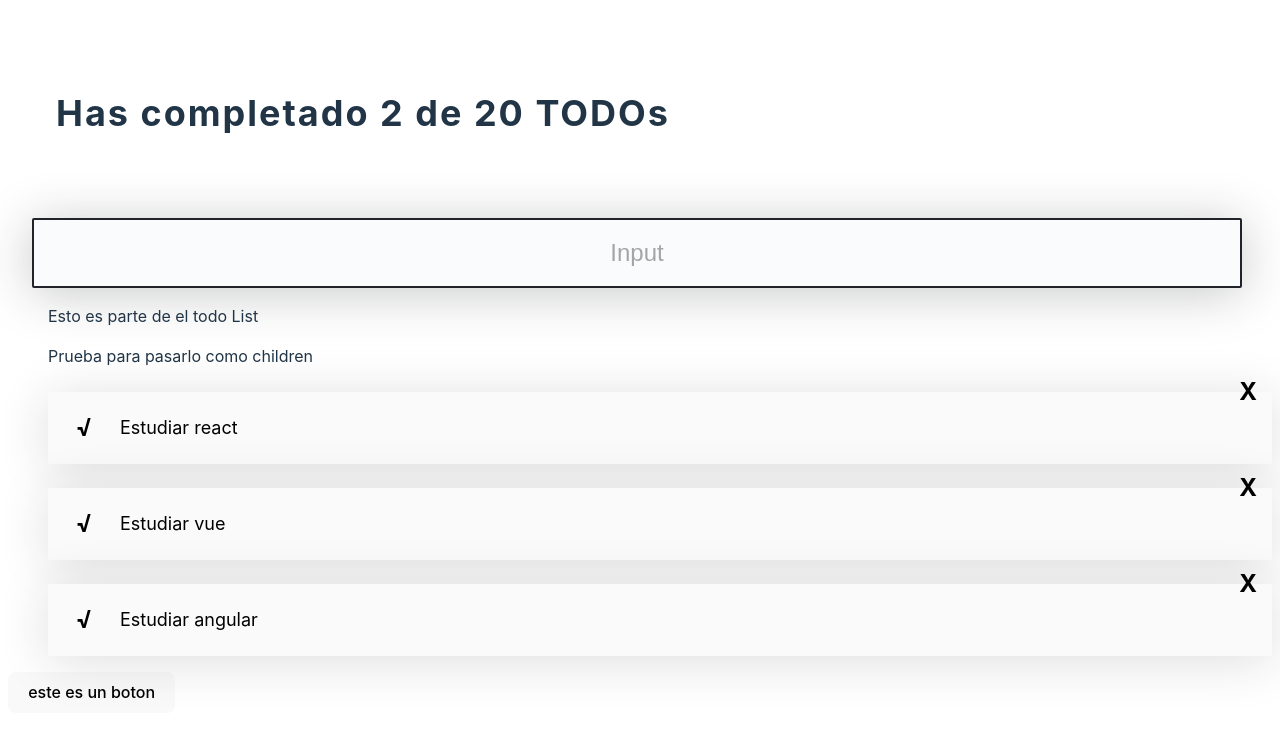
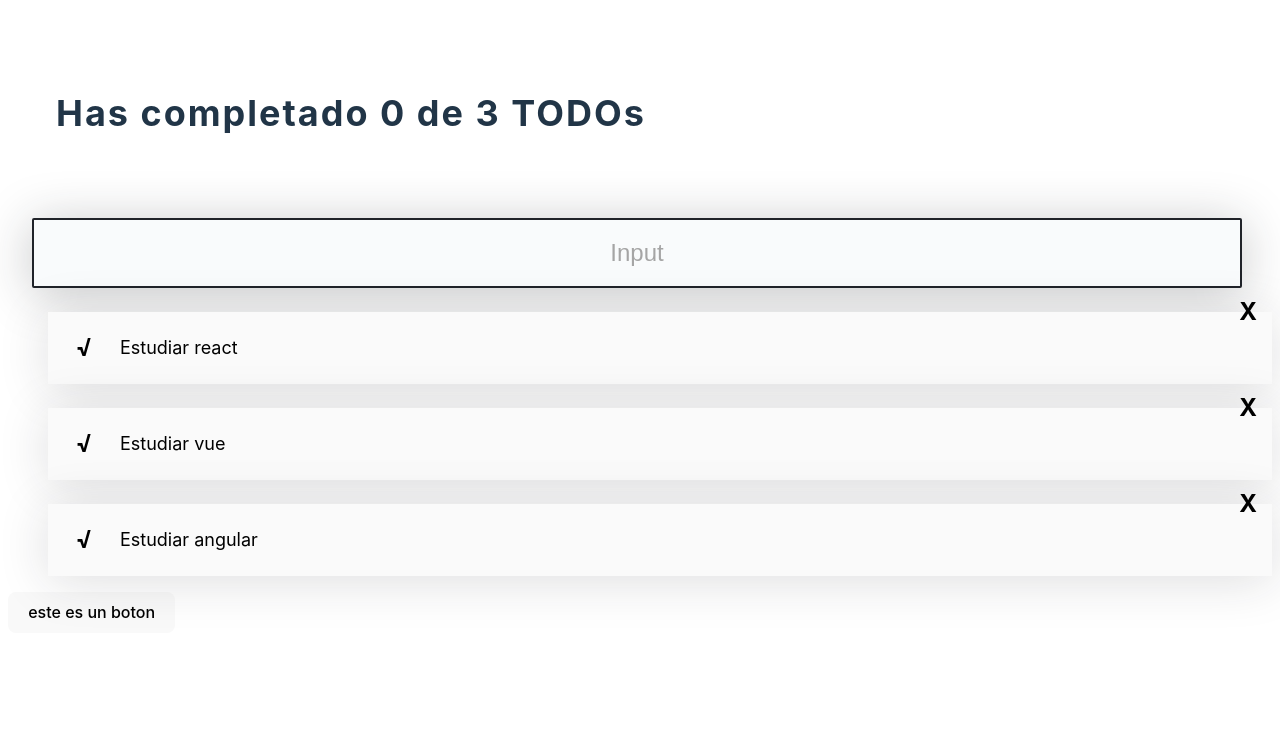
Before and after one commit to danieldrako/todo-machine, a React (Vite) app: page / in a window 1280 px wide. Shown: the top 736 px of the page. Built offline with nearby package versions, Linux system fonts and the light colour scheme.

Commit message:
after counting and searching TODOs using filter

```diff
--- a/src/App.jsx
+++ b/src/App.jsx
@@ -6,7 +6,7 @@
 import TodoItem from './components/TodoItem'
 
 //import './App.css'
-const todos = [
+const defaultTodos = [
   { text: 'Estudiar react', completed: false },
   { text: 'Estudiar vue', completed: false },
   { text: 'Estudiar angular', completed: false }
@@ -15,18 +15,41 @@
 
 function App() {
 
+  const [todos, setTodos] = useState(defaultTodos)
+  const [searchValue, setSearchValue] = useState('')
+
+  const completedTodos = todos.filter(todo => !!todo.completed).length;
+  const totalTodos = todos.length;
+
+  let searchedTodos = [];
+
+  if(!searchValue.length>=1){
+    searchedTodos = todos
+  }else{
+    searchedTodos = todos.filter(todo => {
+      const todoText = todo.text.toLowerCase();
+      const searchText = searchValue.toLowerCase();
+      return todoText.includes(searchText);
+    })
+
+  }
+
   return (
     <>
-      <TodoCounter />
-      <TodoSearch />
+      <TodoCounter
+        total = {totalTodos}
+        completed = {completedTodos}
+      />
+      <TodoSearch
+      searchValue={searchValue}
+      setSearchValue={setSearchValue}
+      />
       <TodoList>
-        <p>Esto es parte de el todo List</p>
-        <p>Prueba para pasarlo como children</p>
-        {todos.map(todo =>(
+        {searchedTodos.map(todos =>(
           <TodoItem
-            key={todo.text}
-            text={todo.text}
-            completed={todo.completed}
+            key={todos.text}
+            text={todos.text}
+            completed={todos.completed}
           />
         ))}
       </TodoList>
--- a/src/components/TodoCounter.jsx
+++ b/src/components/TodoCounter.jsx
@@ -1,9 +1,10 @@
 import '../styles/TodoCounter.css';
 
-const TodoCounter = () => {
+const TodoCounter = ({total, completed}) => {
+
   return (
     <div className='TodoCounter'>
-      <h2 className='text' >Has completado 2 de 20 TODOs</h2>
+      <h2 className='text' >Has completado {completed} de {total} TODOs</h2>
     </div>
   )
 }
--- a/src/components/TodoSearch.jsx
+++ b/src/components/TodoSearch.jsx
@@ -2,9 +2,7 @@
 import '../styles/TodoSearch.css'
 
 
-const TodoSearch = () => {
-
-  const [searchValue, setSearchValue] = useState('')
+const TodoSearch = ({searchValue, setSearchValue}) => {
   const onSearchValue = (e) => {
     console.log(e.target.value);
     setSearchValue(e.target.value)
```
